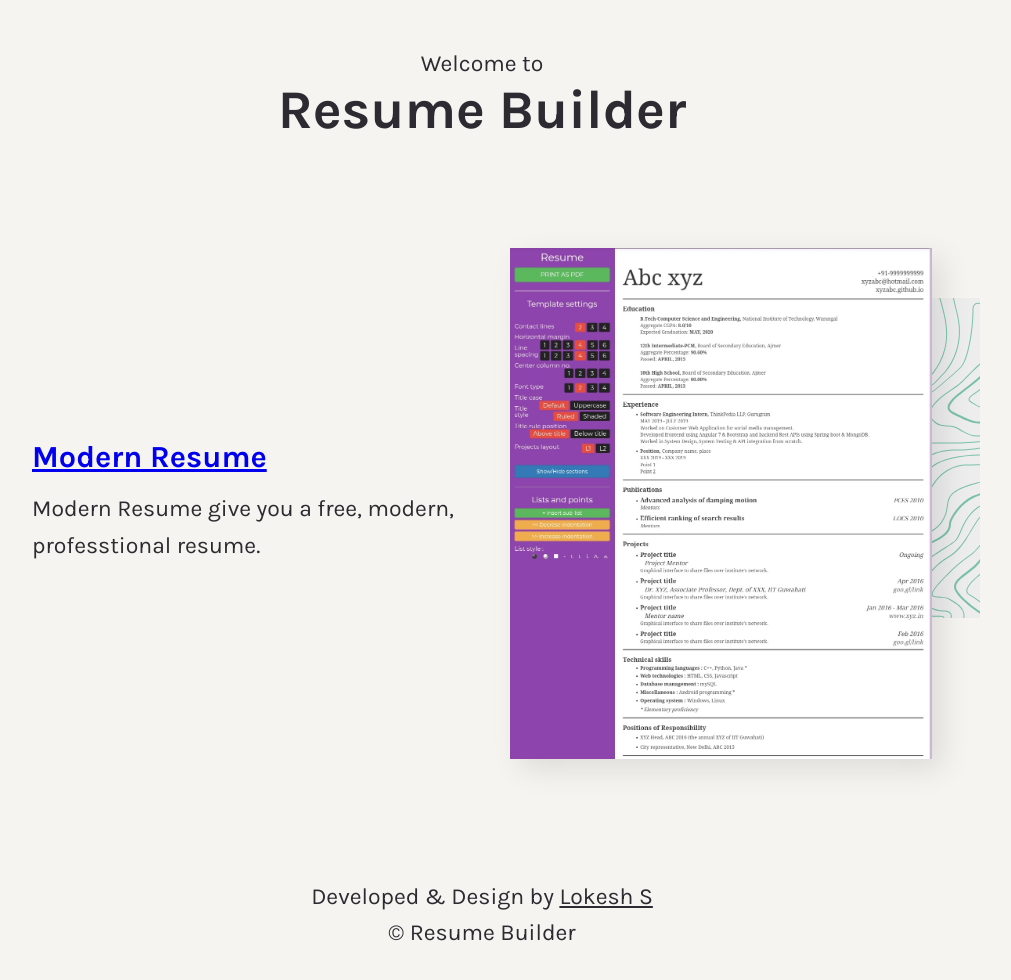
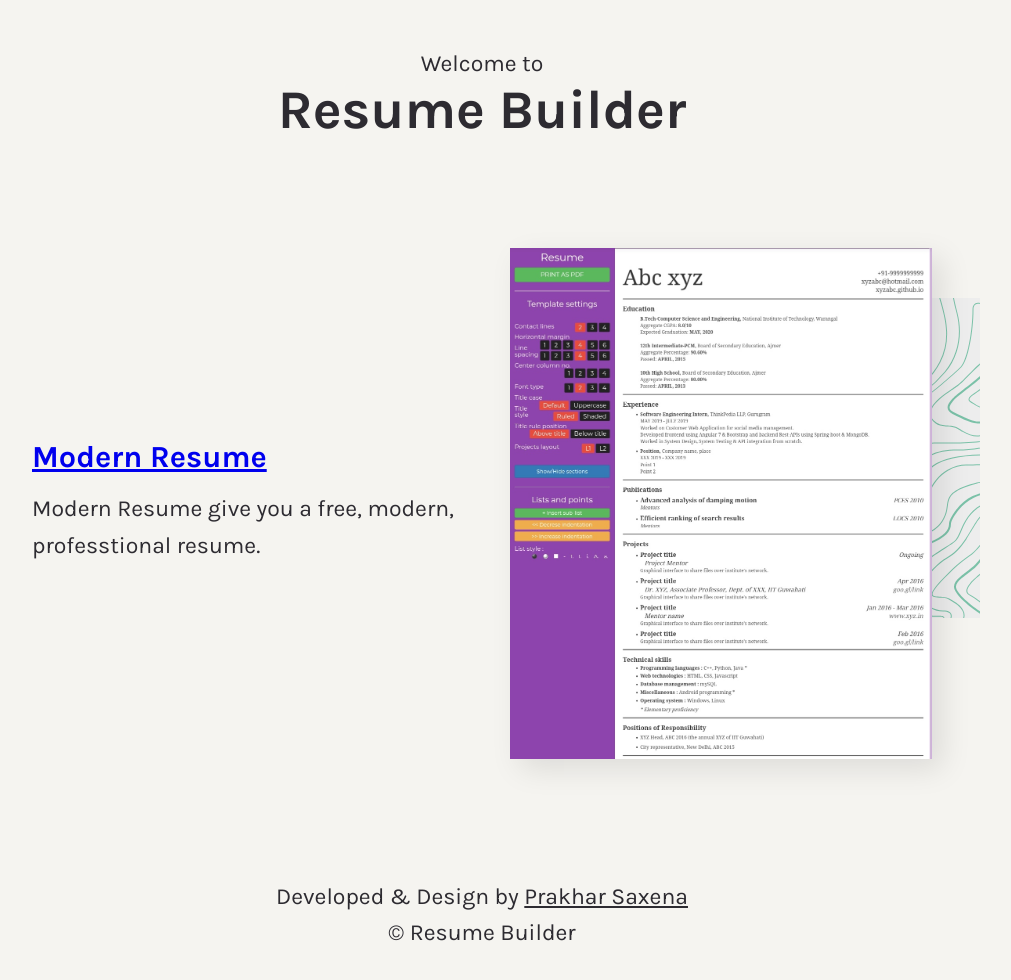
Before and after one commit to Prakhar-0/Resume_Builder, a plain HTML site: page index.html in a window 1280 px wide. Shown: the whole page, without its empty margins (158-1169 px from the left). Drawn offline with Linux system fonts and the light colour scheme.

Commit message:
Update index.html

```diff
--- a/index.html
+++ b/index.html
@@ -160,7 +160,7 @@
       <div class="container align--center">
         <p>
           Developed & Design by
-          <a href="https://bit.ly/lokeshsite" class="link">Lokesh S</a>
+          <a href="" class="link">Prakhar Saxena</a>
         </p>
         <p>&copy; Resume Builder</p>
       </div>
```
